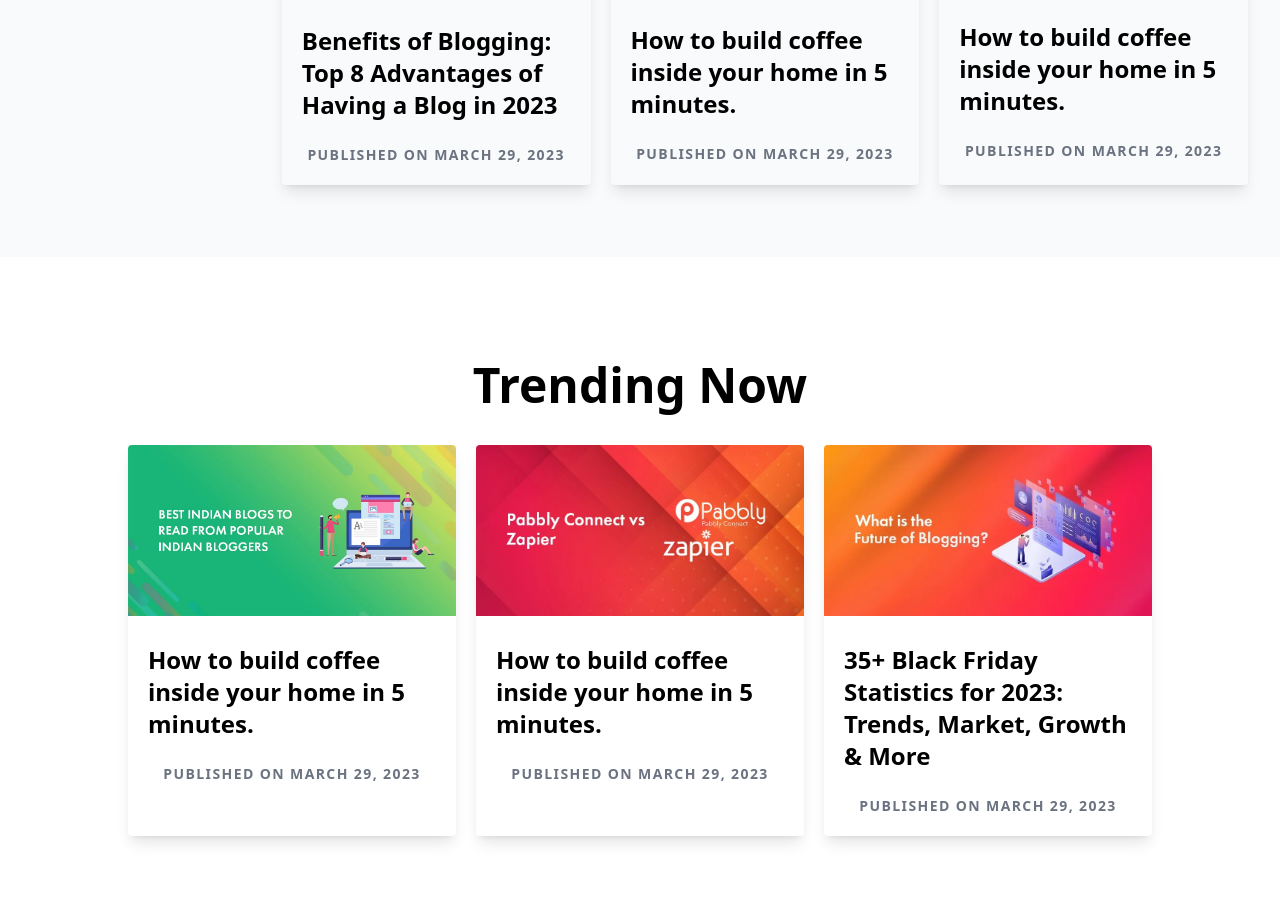
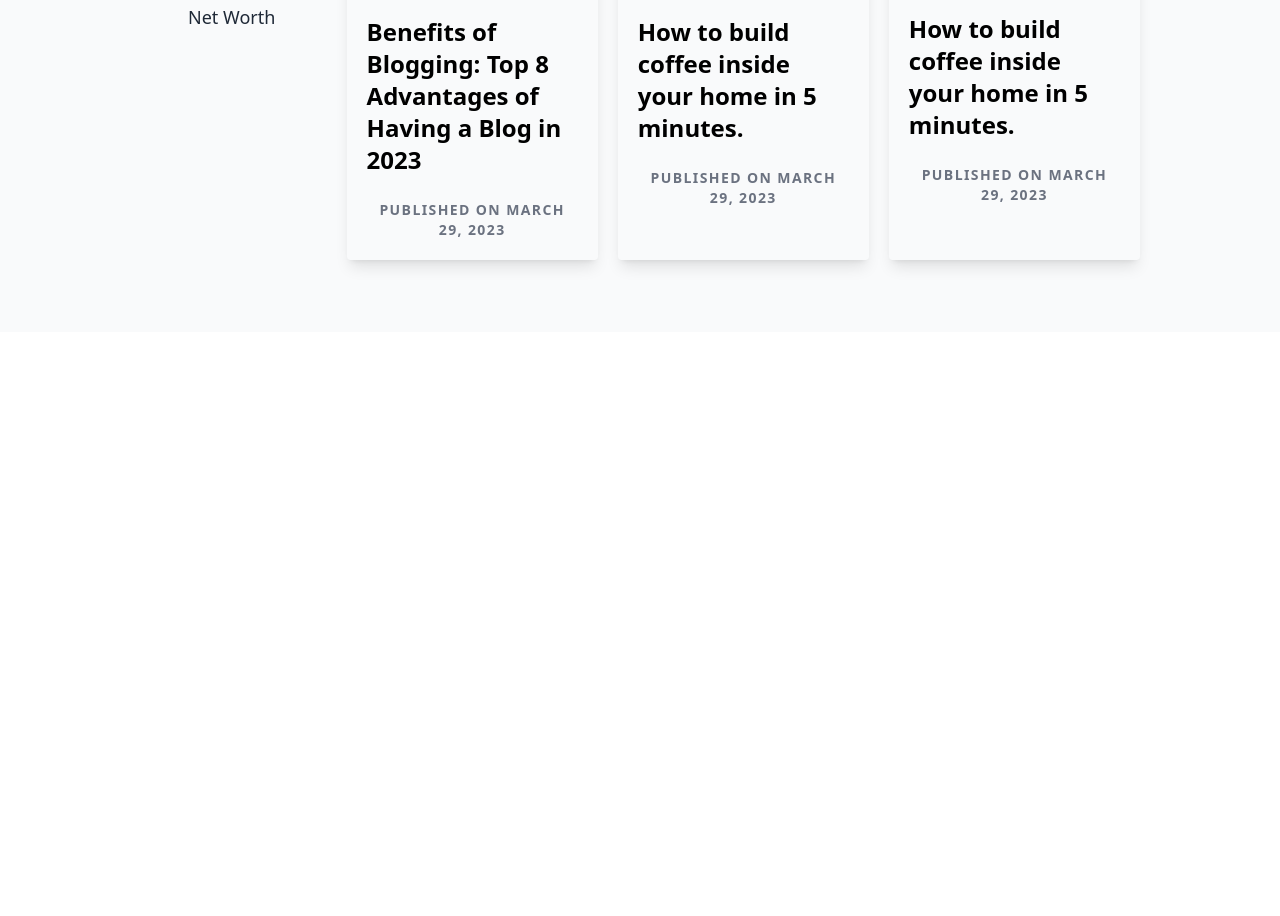
Before and after one commit to DevendraChavda/project-tailwind, a website: page blog.html in a window 1280 px wide. Shown: the part 2863-3779 px from the top of the page. After the commit the page ends 3195 px from the top, so only its background shows below. Drawn offline with nearby package versions, Linux system fonts and the light colour scheme.

Commit message:
blog section updated

```diff
--- a/blog.html
+++ b/blog.html
@@ -409,7 +409,7 @@
 
                   </div>
 
-                  <div id="blog onclick="articlePage()"2" class="hidden w-full grid-cols-1 mt-5 md:grid-cols-2 lg:grid-cols-3 md:gap-4 lg:gap-5 justify-items-center">
+                  <div id="blog" onclick="articlePage()" class="hidden w-full grid-cols-1 mt-5 md:grid-cols-2 lg:grid-cols-3 md:gap-4 lg:gap-5 justify-items-center">
                     <div class="py-4 flex items-stretch " onclick="articlePage()">
                       <div class="h-auto overflow-hidden rounded shadow-lg group hover:shadow-2xl">
                         <a href=""><img class="group-hover:opacity-80" src="./src/assest/future-of-blogging.webp" alt="" class="w-auto"></a>
@@ -613,10 +613,6 @@
                         role="button">2</a>
                     </div>
                   </div>
-
-                  <a href=""
-                    class="visible px-3 mt-4 font-sans text-xl font-medium text-black border-0 rounded md:hidden lg:invisible bg-gray-50">View
-                    All <i class="fa-solid fa-arrow-right"></i></a>
                 </div>
 
         </div>
@@ -624,7 +620,7 @@
 
     <!-- Blogging STARTS-->
   <section class="py-5 bg-gray-50 sm:py-16 lg:py-14">
-    <div class="px-4 mx-auto sm:px-6 lg:px-8 max-w-7xl">
+    <div class="px-1 mx-auto sm:px-2 lg:px-3 w-[80%]">
       <div class="visible mt-10 text-center lg:hidden lg:invisible">
         <h1 class="m-5 text-3xl font-bold leading-tight text-gray-900 sm:text-4xl lg:text-5xl">Articles</h1>
         <button
@@ -2165,64 +2161,6 @@
   </section>
   <!-- Blogging ENDS -->
 
-    <section class="py-16 flex justify-center">
-      <div id="courses" class="w-[80%] pt-10">
-          <h2 class="text-3xl font-bold leading-tight text-center text-black sm:text-4xl lg:text-5xl">
-            Trending Now
-          </h2>
-          <div id="blog1" class="grid w-full grid-cols-1 mt-5 md:grid-cols-2 lg:grid-cols-3 md:gap-4 lg:gap-5 justify-items-center">
-            <div class="py-4 flex items-stretch " onclick="articlePage()">
-              <div class="h-auto overflow-hidden rounded shadow-lg group hover:shadow-2xl">
-                <a href=""><img class="group-hover:opacity-80" src="./src/assest/best-indian-blogs-to-read-and-follow.webp" alt="" class="w-auto"></a>
-                <div class="p-5 text-center md:text-left">
-                  <p class="mt-2 text-2xl font-semibold">
-                    <a href="#" title="" class="text-black group-hover:text-[#ee4a03]">
-                      How to build coffee inside your home in 5 minutes.
-                    </a>
-                  </p>
-                  <p class="block mt-6 text-sm font-semibold tracking-widest text-gray-500 uppercase text-center">
-                    Published on March 29, 2023
-                  </p>
-                </div>
-              </div>
-            </div>
-
-            <div class="py-4 flex items-stretch " onclick="articlePage()">
-              <div class="h-auto overflow-hidden rounded shadow-lg group hover:shadow-2xl">
-                <a href=""><img class="group-hover:opacity-80" src="./src/assest/pabbly-connect-vs-zapier.webp" alt="" class="w-auto"></a>
-                <div class="p-5 text-center md:text-left">
-                  <p class="mt-2 text-2xl font-semibold">
-                    <a href="#" title="" class="text-black group-hover:text-[#ee4a03]">
-                      How to build coffee inside your home in 5 minutes.
-                    </a>
-                  </p>
-                  <p class="block mt-6 text-sm font-semibold tracking-widest text-gray-500 uppercase text-center">
-                    Published on March 29, 2023
-                  </p>
-                </div>
-              </div>
-            </div>
-
-            <div class="py-4 flex items-stretch " onclick="articlePage()">
-              <div class="h-auto overflow-hidden rounded shadow-lg group hover:shadow-2xl">
-                <a href=""><img class="group-hover:opacity-80" src="./src/assest/future-of-blogging.webp" alt="" class="w-auto"></a>
-                <div class="p-5 text-center md:text-left">
-                  <p class="mt-2 text-2xl font-semibold">
-                    <a href="#" title="" class="text-black group-hover:text-[#ee4a03]">
-                      35+ Black Friday Statistics for 2023: Trends, Market, Growth & More
-                    </a>
-                  </p>
-                  <p class="block mt-6 text-sm font-semibold tracking-widest text-gray-500 uppercase text-center">
-                    Published on March 29, 2023
-                  </p>
-                </div>
-              </div>
-            </div>
-          </div>
-        </div>
-
-    </section>
-
     <script>
       //header
       var toggelbtn = document.getElementById('toggelbtn');
```
